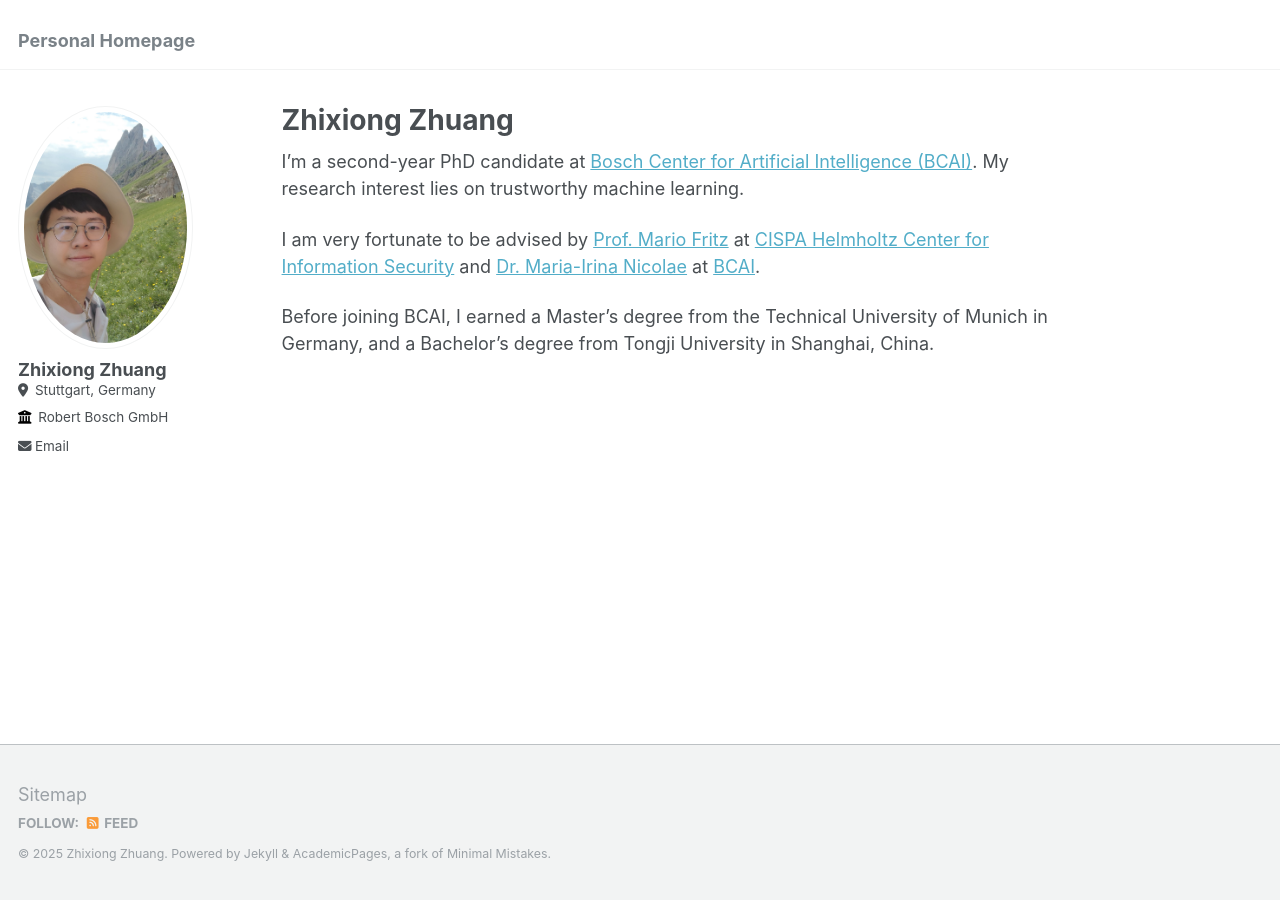
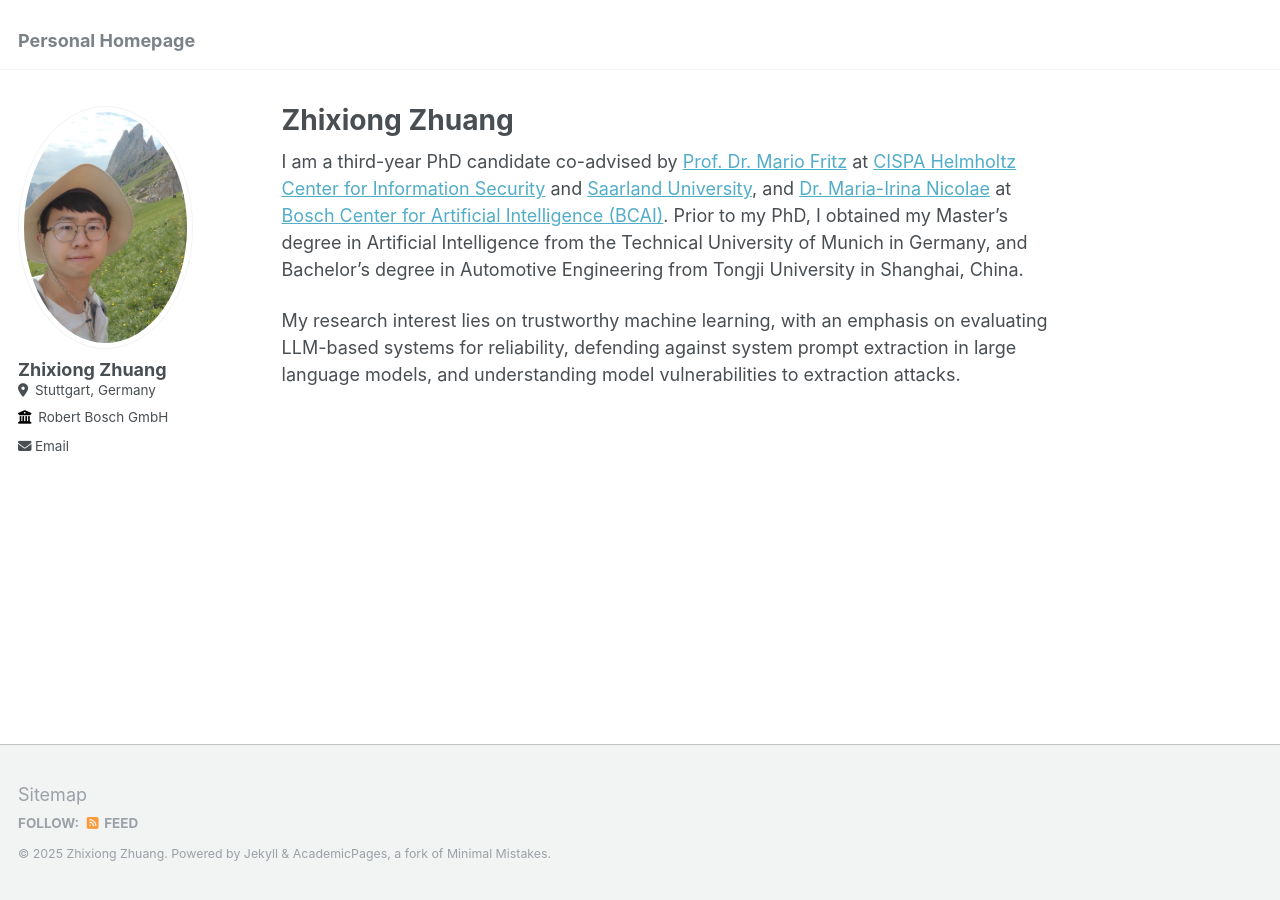
Before and after one commit to zhixiongzh/zhixiongzh.github.io, a Jekyll site: the page built from _pages/about.md, in a window 1280 px wide. Built offline with Jekyll 4.4.1, drawn with Linux system fonts in a browser that asks for light colours.

Commit message:
Update about.md

```diff
--- a/_pages/about.md
+++ b/_pages/about.md
@@ -7,8 +7,6 @@ redirect_from:
   - /about.html
 ---
 
-I'm a second-year PhD candidate at [Bosch Center for Artificial Intelligence (BCAI)](https://www.bosch-ai.com/). My research interest lies on trustworthy machine learning.
+I am a third-year PhD candidate co-advised by [Prof. Dr. Mario Fritz](https://cispa.saarland/group/fritz/) at [CISPA Helmholtz Center for Information Security](https://cispa.de/en) and [Saarland University](https://www.uni-saarland.de/en/home.html), and [Dr. Maria-Irina Nicolae](https://ririnicolae.github.io/) at [Bosch Center for Artificial Intelligence (BCAI)](https://www.bosch-ai.com/). Prior to my PhD, I obtained my Master's degree in Artificial Intelligence from the Technical University of Munich in Germany, and Bachelor's degree in Automotive Engineering from Tongji University in Shanghai, China.
 
-I am very fortunate to be advised by [Prof. Mario Fritz](https://cispa.saarland/group/fritz/) at [CISPA Helmholtz Center for Information Security](https://cispa.de/en) and [Dr. Maria-Irina Nicolae](https://ririnicolae.github.io/) at [BCAI](https://www.bosch-ai.com/).
-
-Before joining BCAI, I earned a Master's degree from the Technical University of Munich in Germany, and a Bachelor's degree from Tongji University in Shanghai, China.
+My research interest lies on trustworthy machine learning, with an emphasis on evaluating LLM-based systems for reliability, defending against system prompt extraction in large language models, and understanding model vulnerabilities to extraction attacks.
```
